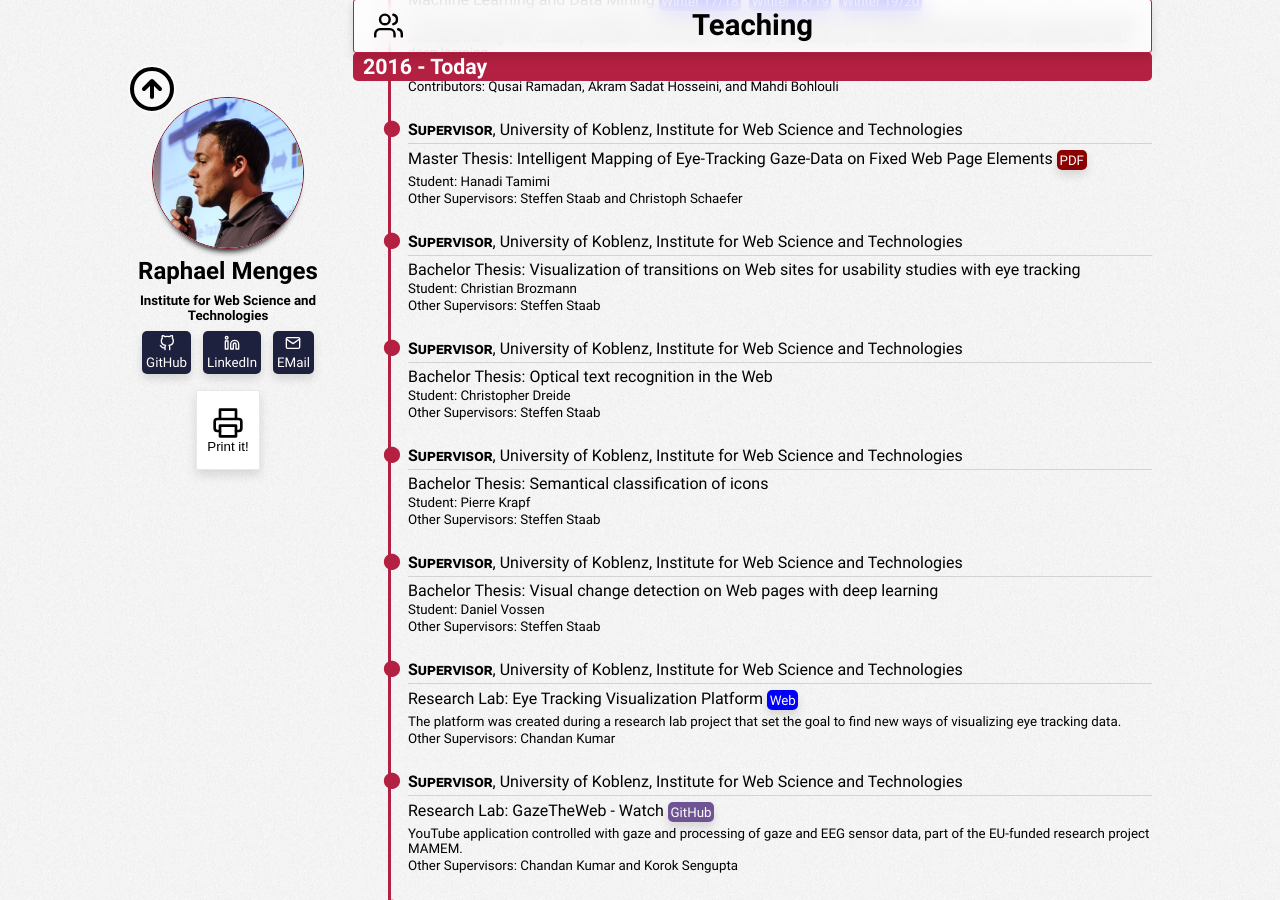
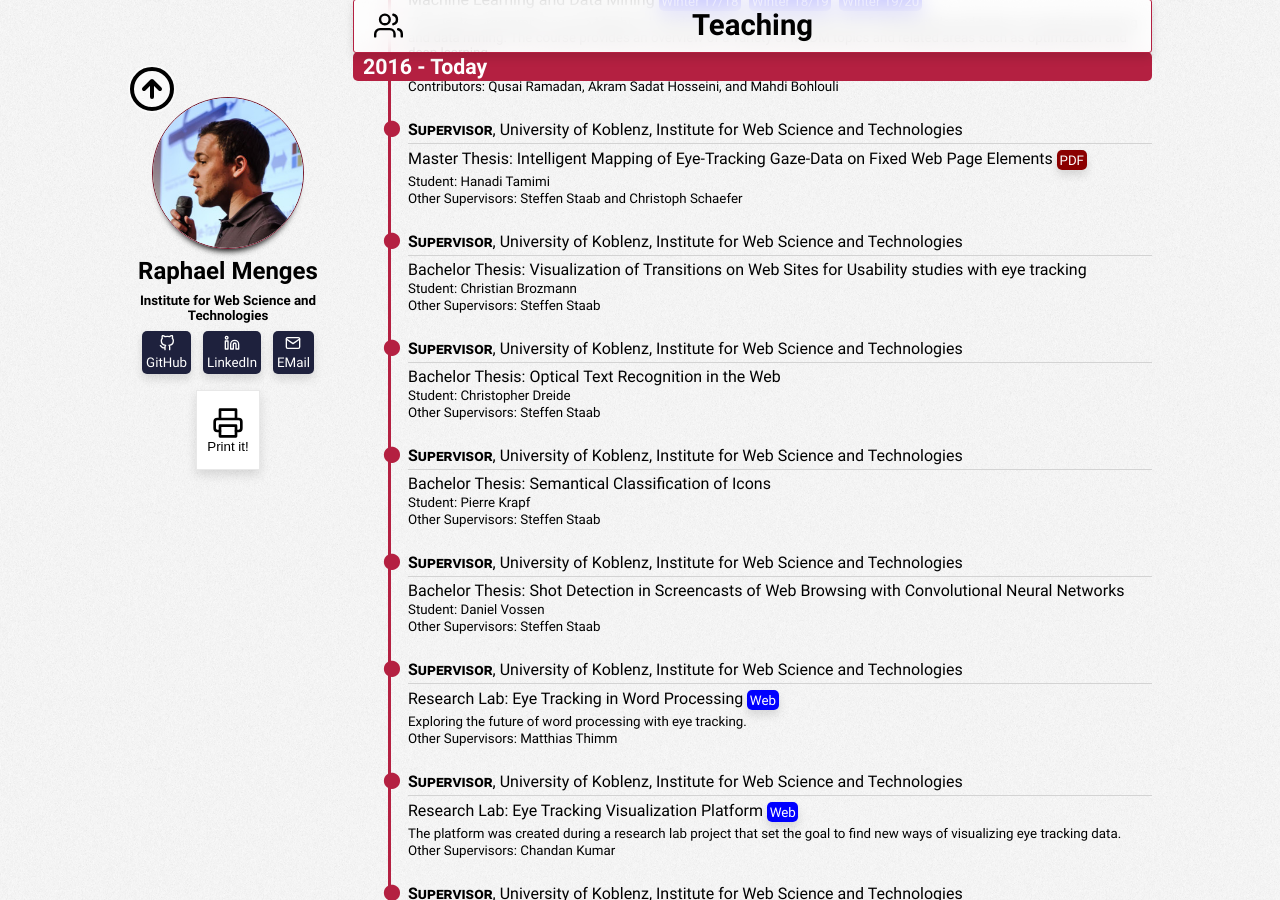
Before and after one commit to raphaelmenges/raphaelmenges.github.io, a Jekyll site: the page built from index.html, in a window 1280 px wide and 900 px high, scrolled down 2691 px. Built offline with Jekyll 4.4.1, drawn with Linux system fonts in a browser that asks for light colours.

Commit message:
Updating theses.

```diff
--- a/_includes/home/teaching.html
+++ b/_includes/home/teaching.html
@@ -21,27 +21,33 @@ Lorem ipsum dolor sit amet, consectetur adipiscing elit. Aenean eu tristique jus
 	</li>
 	<li>
 		<div><strong style='font-variant: small-caps'>Supervisor</strong>, University of Koblenz, Institute for Web Science and Technologies</div>
-		<div class='title'>Bachelor Thesis: Visualization of transitions on Web sites for usability studies with eye tracking</div>
+		<div class='title'>Bachelor Thesis: Visualization of Transitions on Web Sites for Usability studies with eye tracking</div>
 		<div class='note'>Student: Christian Brozmann</div>
 		<div class='note'>Other Supervisors: Steffen Staab</div>
 	</li>
 	<li>
 		<div><strong style='font-variant: small-caps'>Supervisor</strong>, University of Koblenz, Institute for Web Science and Technologies</div>
-		<div class='title'>Bachelor Thesis: Optical text recognition in the Web</div>
+		<div class='title'>Bachelor Thesis: Optical Text Recognition in the Web</div>
 		<div class='note'>Student: Christopher Dreide</div>
 		<div class='note'>Other Supervisors: Steffen Staab</div>
 	</li>
 	<li>
 		<div><strong style='font-variant: small-caps'>Supervisor</strong>, University of Koblenz, Institute for Web Science and Technologies</div>
-		<div class='title'>Bachelor Thesis: Semantical classification of icons</div>
+		<div class='title'>Bachelor Thesis: Semantical Classification of Icons</div>
 		<div class='note'>Student: Pierre Krapf</div>
 		<div class='note'>Other Supervisors: Steffen Staab</div>
 	</li>
 	<li>
 		<div><strong style='font-variant: small-caps'>Supervisor</strong>, University of Koblenz, Institute for Web Science and Technologies</div>
-		<div class='title'>Bachelor Thesis: Visual change detection on Web pages with deep learning</div>
+		<div class='title'>Bachelor Thesis: Shot Detection in Screencasts of Web Browsing with Convolutional Neural Networks</div>
 		<div class='note'>Student: Daniel Vossen</div>
 		<div class='note'>Other Supervisors: Steffen Staab</div>
+	</li>
+	<li>
+		<div><strong style='font-variant: small-caps'>Supervisor</strong>, University of Koblenz, Institute for Web Science and Technologies</div>
+		<div class='title'>Research Lab: Eye Tracking in Word Processing<a class='web' href='https://west.uni-koblenz.de/studying/ss20/research-lab-eye-tracking'>Web</a></div>
+		<div class='abstract'>Exploring the future of word processing with eye tracking.</div>
+		<div class='note'>Other Supervisors: Matthias Thimm</div>
 	</li>
 	<li>
 		<div><strong style='font-variant: small-caps'>Supervisor</strong>, University of Koblenz, Institute for Web Science and Technologies</div>
```
